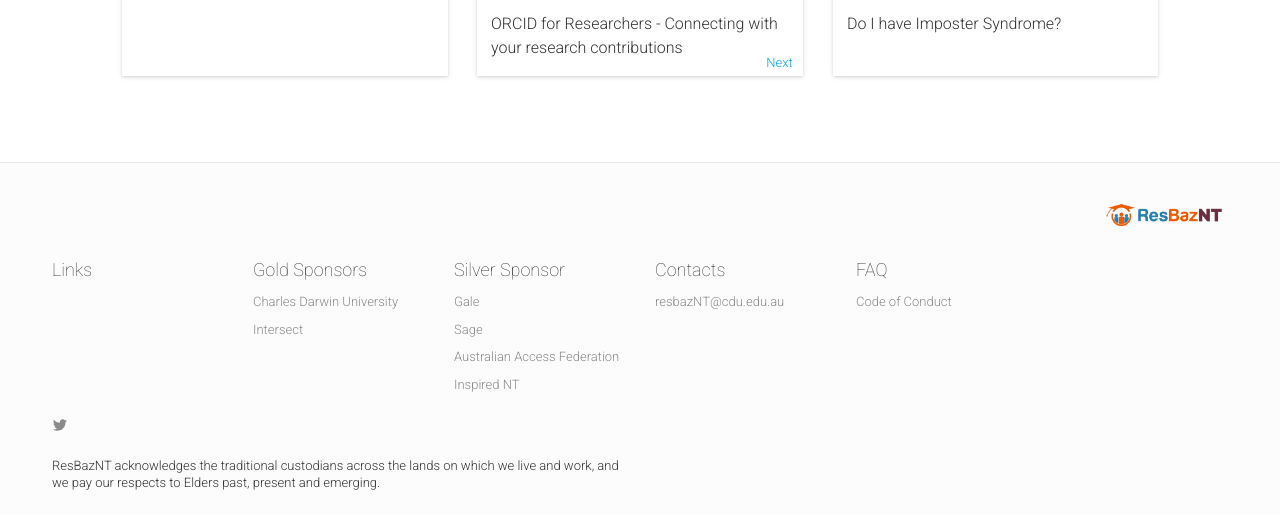
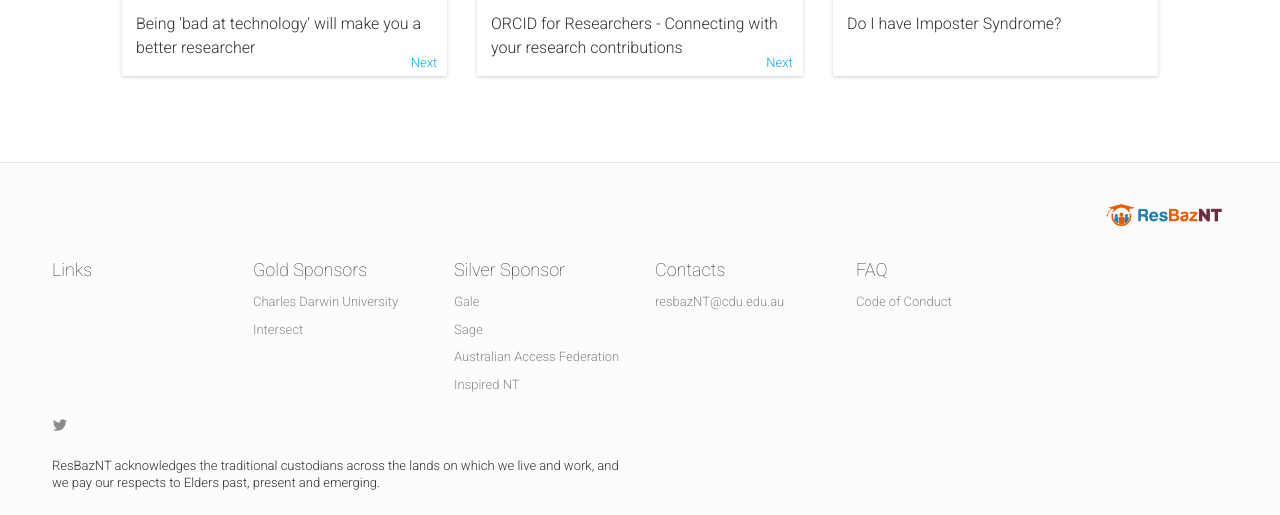
Before and after one commit to resbaznt/resbaz2023NT, a Jekyll site: the page built from speakers.html, in a window 1280 px wide and 900 px high, scrolled down 1188 px, cut to the strip 385-900 px from the top of the window. Built offline with Jekyll 4.4.1, drawn with Linux system fonts in a browser that asks for light colours; nearby versions of some CDN libraries; comment, search, counter and statistics services are not loaded.

Commit message:
Update sessions.yml

```diff
--- a/_data/sessions.yml
+++ b/_data/sessions.yml
@@ -131,3 +131,20 @@
   #service: true
   #hidden: true
   description: "You work hard. You have qualifications and experience behind you. You may even have won some awards. People respect you. So why do we often hear a little voice telling us that we’re not good enough, that one day we will be found out for the fraud we are, and wondering why you were even given this job in the first place? Imposter syndrome is a psychological occurrence in which people doubt their skills, talents and accomplishments, and it is a lot more common than you think. In this workshop, we will unpack the different types of imposter syndrome and explore strategies to ensure it does not hold you back in your career. "
+
+-
+  id: 1060
+  title: "Being 'bad at technology' will make you a better researcher"
+  subtype: workshop
+  speakers: [7]
+  #service: true
+  #hidden: true
+  description: ""
+-
+  id: 1061
+  title: "Drone Data Collection"
+  subtype: workshop
+  speakers: [7]
+  #service: true
+  #hidden: true
+  description: ""
```
